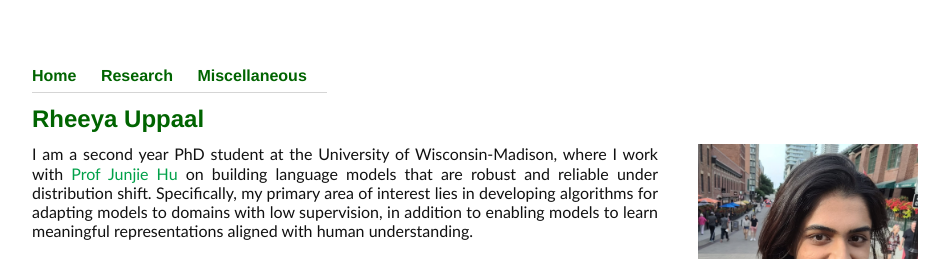
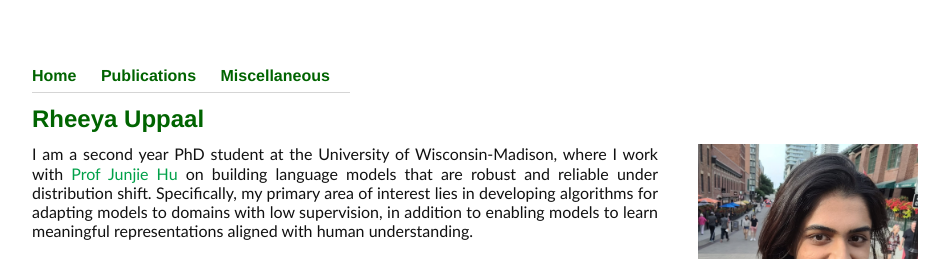
Before and after one commit to Uppaal/Uppaal.github.io, a Jekyll site: the page built from index.html, in a window 1280 px wide. Shown: the top 259 px of the page, without its empty margins (160-1109 px from the left). Built offline with Jekyll 4.4.1, drawn with Linux system fonts in a browser that asks for light colours.

Commit message:
Update default.html

```diff
--- a/_layouts/default.html
+++ b/_layouts/default.html
@@ -10,7 +10,7 @@
 			<nav>
 	    		<ul>
 				<li><a href="/">Home</a></li>
-			   	<li><a href="/research.html">Research</a></li>
+			   	<li><a href="/research.html">Publications</a></li>
 	    			<li><a href="/misc.html">Miscellaneous</a></li>
 	    		</ul>
 			</nav>
```
